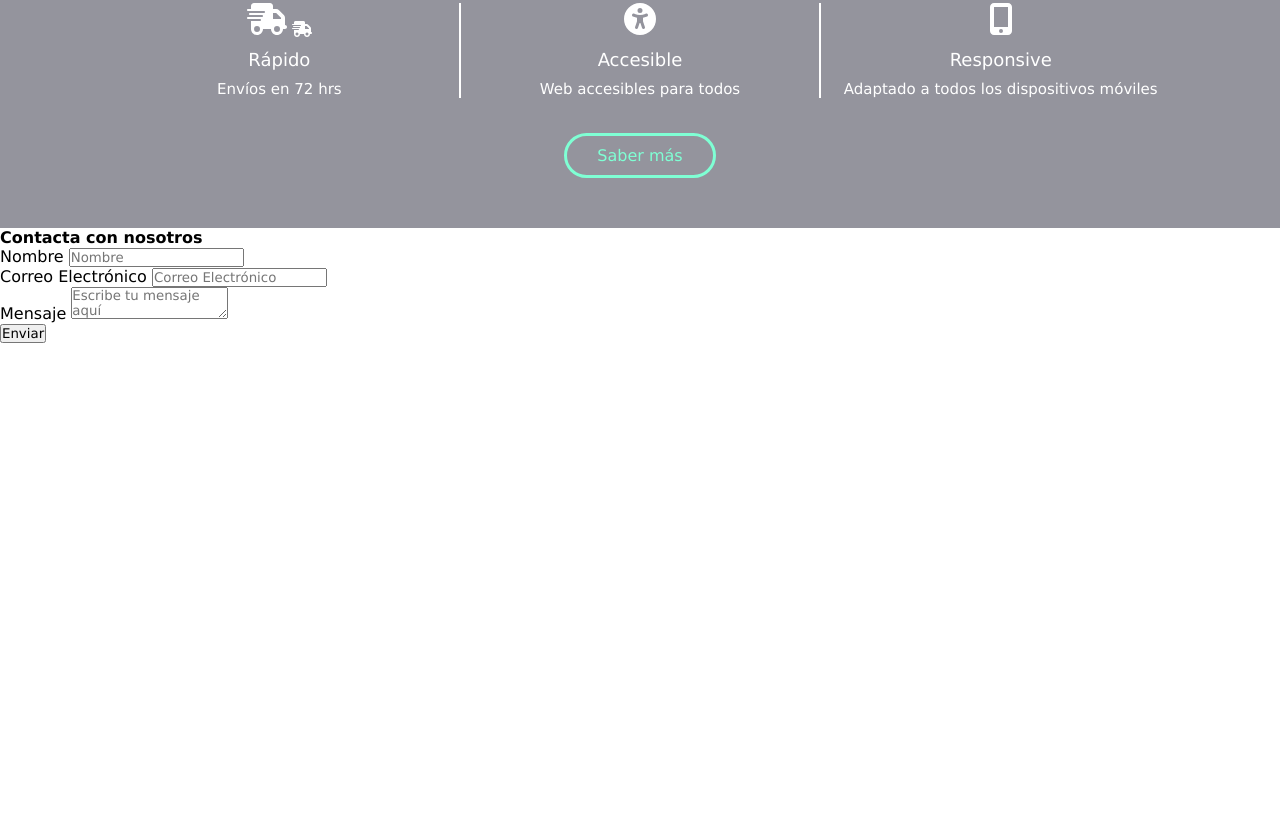
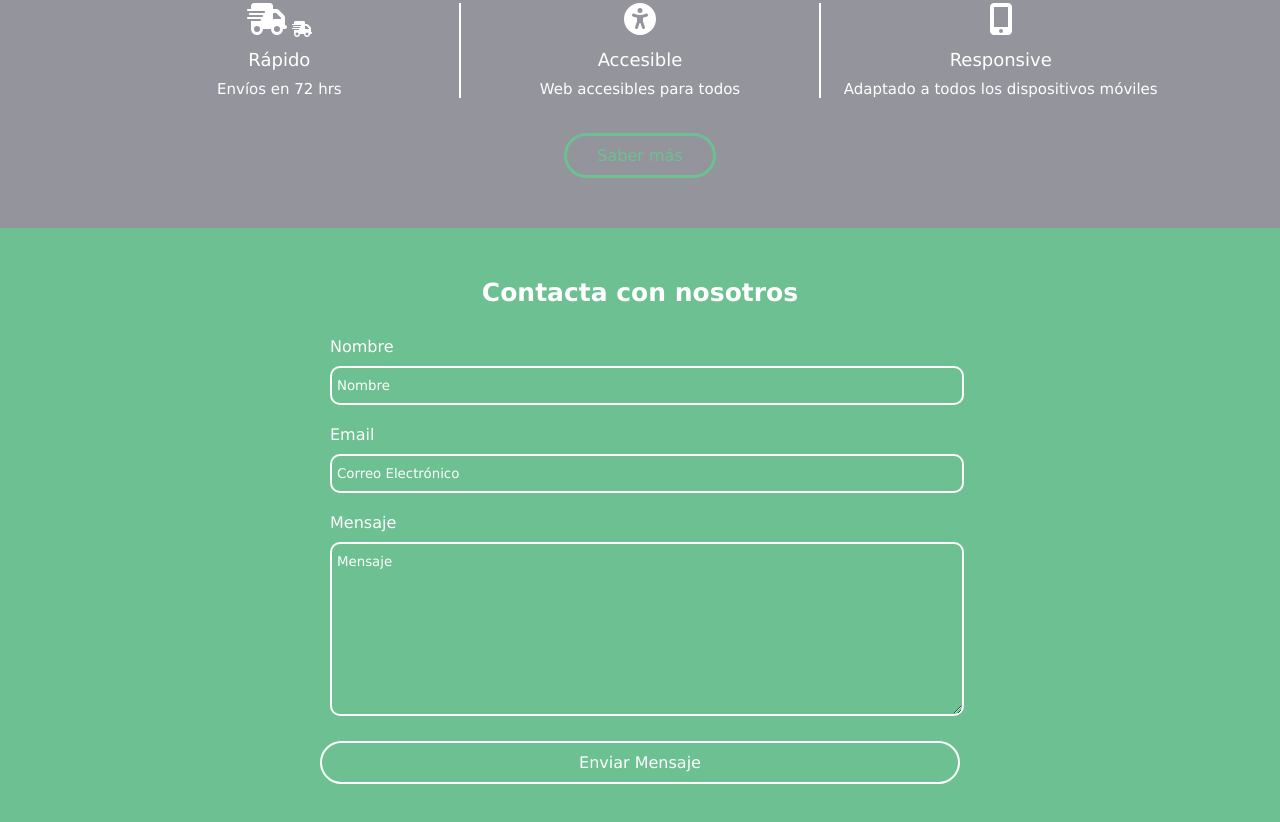
Before and after one commit to rominarg/corporate_website, a plain HTML site: page index.html in a window 1280 px wide. Shown: the part 1014-1836 px from the top of the page. Before the commit the page ends 1357 px from the top, so only its background shows below. Drawn offline with Linux system fonts and the light colour scheme.

Commit message:
section form css

```diff
--- a/index.html
+++ b/index.html
@@ -102,16 +102,16 @@
                     <input type="text" name="nombre" id="nombre" placeholder="Nombre">
                 </div>
                 <div class="email">
-                    <label for="email">Correo Electrónico</label>
+                    <label for="email">Email</label>
                     <input type="email" name="email" id="email" placeholder="Correo Electrónico">
                 </div>
                 <div class="mensaje">
                     <label for="mensaje">Mensaje</label>
-                    <textarea name="mensaje" id="mensaje" placeholder="Escribe tu mensaje aquí"></textarea>
+                    <textarea name="mensaje" id="mensaje" cols="30" rows="10" placeholder="Mensaje" ></textarea>
                 </div>
             </div>
-            <div class="boton-enviar">
-                <button type="submit">Enviar</button>
+            <div class="boton-formulario">
+                <a href="#" class="boton-saber-mas">Enviar Mensaje</a>
             </div>
         </form>
     </section>
--- a/styles.css
+++ b/styles.css
@@ -9,7 +9,7 @@
 header{
     height: 70px;
     background: #4D4D5C;
-    color:cornsilk;
+    color:rgb(255, 255, 255);
     display:flex;
     justify-content: space-between;
     align-items: center;
@@ -18,7 +18,7 @@ header{
 
 .logo{
     text-transform: uppercase;
-    color:aquamarine;
+    color:#6cc091;
     font-weight: 100;
     margin-left: 20px;
 }
@@ -47,7 +47,7 @@ header{
 .menu a:hover,
 .mostrar-menu:hover,
 .ocultar-menu:hover{
-    color:aquamarine;
+    color:#6cc091;
 }
 
 #check{
@@ -89,7 +89,7 @@ left: 0;
 .boton-empezar{
     text-decoration: none;
     color:#4D4D5C;
-    background-color: rgba(127, 255, 212, 0.925);;
+    background-color: #6cc091;;
     padding: 10px 20px;
     align-self: baseline;
     border-radius: 20px;
@@ -98,7 +98,7 @@ left: 0;
 }
 .boton-empezar:hover{
     background: #4D4D5C;
-    color:aquamarine;
+    color:#6cc091;
 }
 /*PERSONAS*/
 #personas{
@@ -125,15 +125,15 @@ left: 0;
 .boton-saber-mas{
     display: inline-block;
     text-decoration: none;
-    color:aquamarine;
+    color:#6cc091;
     padding: 10px 30px;
-    border: 3px solid aquamarine;
+    border: 3px solid #6cc091;
     border-radius: 30px;
     margin-top: 15px;
     transition: all 0.4s;
 }
 .boton-saber-mas:hover{
-    background: aquamarine;
+    background: #6cc091;
     color:#fff;
 }
 
@@ -171,6 +171,68 @@ left: 0;
 .boton-iconos {
     text-align: center;
     padding-bottom: 50px;
+}
+
+/*FORMULARIO*/
+#contacto{
+    background: #6cc091;
+    padding: 50px 0px;
+    color:#fff;
+}
+#contacto h4{
+    text-align: center;
+    font-size: 25px;
+    margin-bottom: 20px;
+}
+#contacto form{
+    max-width: 50%;
+    margin: 0 auto;
+}
+
+.datos-form div{
+    padding: 10px;
+    flex: 1;
+}
+form label{
+    display: block;
+    margin-bottom: 10px;
+}
+form input,
+form textarea{
+    background: #6cc091;
+    border-radius: 10px;
+    border: 2px solid #ffffff;
+    padding: 10px 5px;
+    outline: 0;
+    color:#fff;
+    width: 100%;
+}
+
+form input:focus,
+form textarea:focus{
+    border-color:#6cc091;
+    box-shadow: 0 0 0 1px #6cc091;
+}
+
+form input::placeholder,
+form textarea::placeholder{
+    color: #fff;
+}
+.mensaje{
+    display: flex;
+    flex-direction: column;
+    padding: 10px;
+}
+.boton-formulario .boton-saber-mas{
+    display: block;
+    border: 2px solid #ffffff;
+    color: #fff;
+    text-align: center;
+    transition: 0.4s;
+}
+
+.boton-formulario .boton-saber-mas:hover{
+    background: #255239ad;
 }
 
 /*RESPONSIVE*/
```
